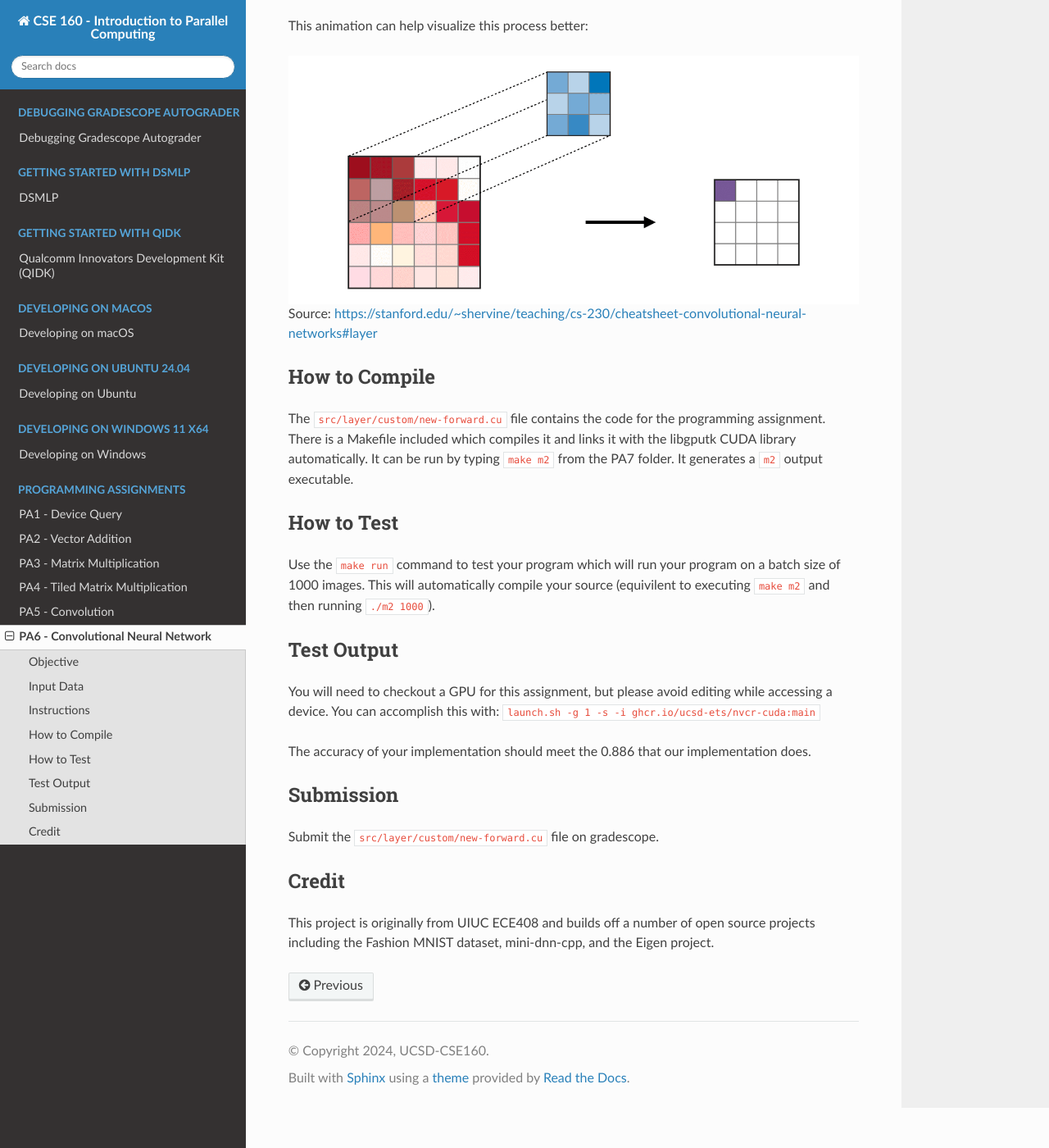
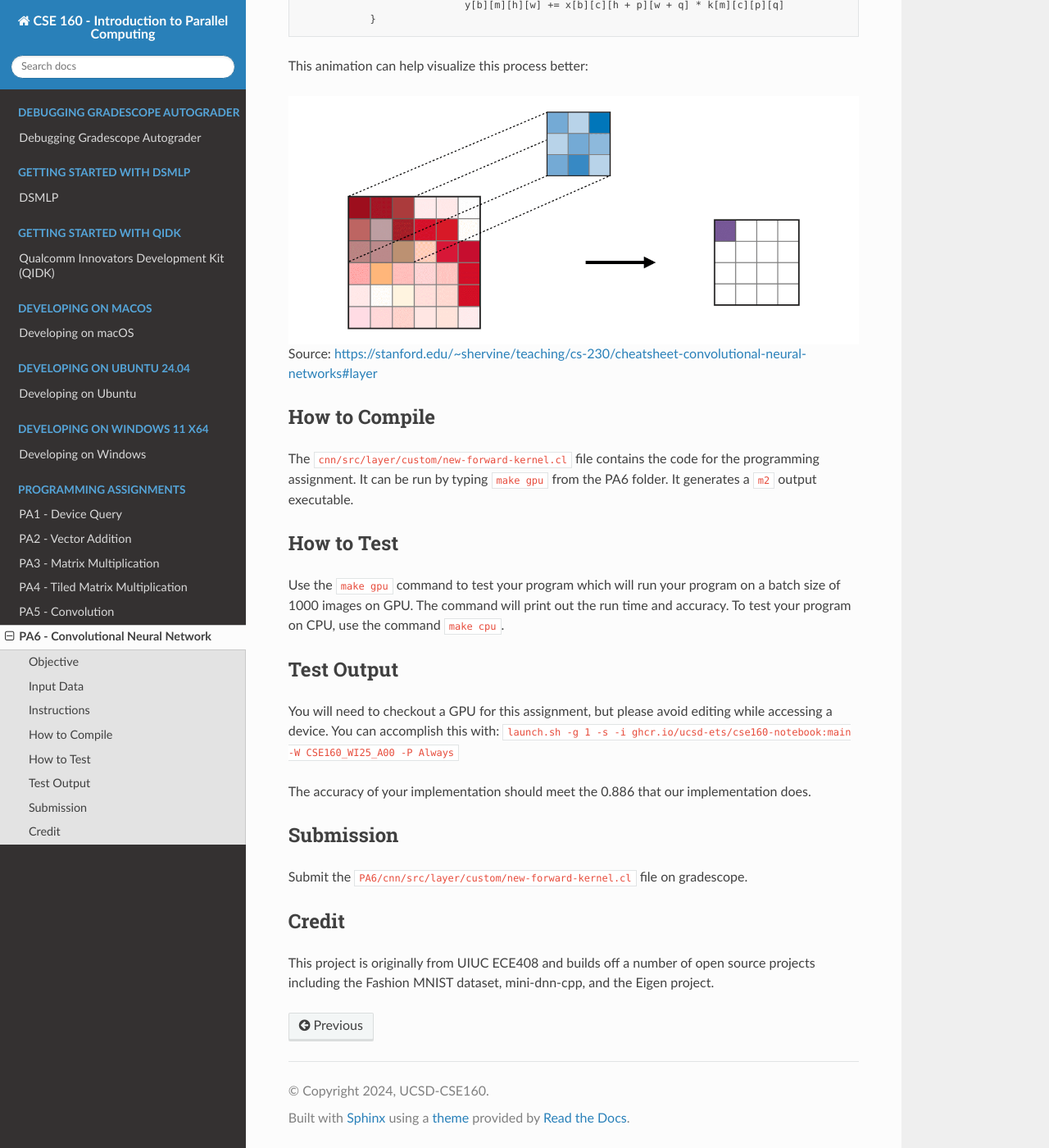
Before and after one commit to KastnerRG/cse160-docs, a Sphinx documentation site: the page built from docs/source/PA6.rst, in a window 1280 px wide and 1400 px high, scrolled down 1461 px. Shown: the whole window at 82% size. Built offline with Sphinx 7.4.7 and the Read the Docs theme 3.1.0, drawn with Linux system fonts in a browser that asks for light colours; formulas are drawn with MathJax 3; some of the changed text lies outside the part shown.

Commit message:
Update PA6 docs

```diff
--- a/docs/source/PA6.rst
+++ b/docs/source/PA6.rst
@@ -15,7 +15,7 @@
 
 Source: http://yann.lecun.com/exdb/publis/pdf/lecun-01a.pdf
 
-Your optimized CUDA implementation of the convolutional layer will be used to perform inference for layers C1 and C3 (shown in red) in the figure above. This leverages the `mini-dnn-cpp <http://yann.lecun.com/exdb/publis/pdf/lecun-01a.pdf>`_ (Mini-DNN) framework for implementing the modified LeNet-5.
+Your optimized OpenCL implementation of the convolutional layer will be used to perform inference for layers C1 and C3 (shown in red) in the figure above. This leverages the `mini-dnn-cpp <http://yann.lecun.com/exdb/publis/pdf/lecun-01a.pdf>`_ (Mini-DNN) framework for implementing the modified LeNet-5.
 
 Input Data
 ^^^^^^^^^^
@@ -24,7 +24,11 @@
 
 Instructions
 ^^^^^^^^^^^^^
-This assignment requires you to complete a GPU implementation of the convolutional layer. Performance of the GPU implementation is not important as this assignment is intended to build functionality before optimizing. The only file you need to update to implement the forward convolution is: :code:`src/layer/custom/new-forward.cu`. To understand which functions within :code:`new-forward.cu` are being called and when, it may be helpful ot refer to :code:`src/layer/conv_cust.cc`.
+This assignment requires you to complete a GPU implementation of the convolutional layer. Performance of the GPU implementation is not important as this assignment is intended to build functionality before optimizing. The only file you need to update to implement the forward convolution is:
+:code:`cnn/src/layer/custom/new-forward-kernel.cl`.
+
+To understand which functions within :code:`new-forward-kernel.cl` are being called and when, it may be helpful ot refer to :code:`cnn/src/layer/custom/gpu.cc`.
+
 
 Again, you are performing the following operation:
 
@@ -52,22 +56,24 @@
 
 How to Compile
 ^^^^^^^^^^^^^^
-The :code:`src/layer/custom/new-forward.cu` file contains the code for the programming assignment. There is a Makefile included which compiles it and links it with the libgputk CUDA library automatically. It can be run by typing :code:`make m2` from the PA7 folder. It generates a :code:`m2` output executable.
+The :code:`cnn/src/layer/custom/new-forward-kernel.cl` file contains the code for the programming assignment. It can be run by typing :code:`make gpu` from the PA6 folder. It generates a :code:`m2` output executable.
 
 How to Test
 ^^^^^^^^^^^
-Use the :code:`make run` command to test your program which will run your program on a batch size of 1000 images. This will automatically compile your source (equivilent to executing :code:`make m2` and then running :code:`./m2 1000`).
+Use the :code:`make gpu` command to test your program which will run your program on a batch size of 1000 images on GPU. The command will print out the run time and accuracy. To test your program on CPU, use the command :code:`make cpu`.
 
 Test Output
 ^^^^^^^^^^^
 
-You will need to checkout a GPU for this assignment, but please avoid editing while accessing a device. You can accomplish this with: :code:`launch.sh -g 1 -s -i ghcr.io/ucsd-ets/nvcr-cuda:main`
+You will need to checkout a GPU for this assignment, but please avoid editing while accessing a device. You can accomplish this with:
+:code:`launch.sh -g 1 -s -i ghcr.io/ucsd-ets/cse160-notebook:main -W CSE160_WI25_A00 -P Always`
 
 The accuracy of your implementation should meet the 0.886 that our implementation does.
 
+
 Submission
 ^^^^^^^^^^
-Submit the :code:`src/layer/custom/new-forward.cu` file on gradescope.
+Submit the :code:`PA6/cnn/src/layer/custom/new-forward-kernel.cl` file on gradescope.
 
 Credit
 ^^^^^^
```
